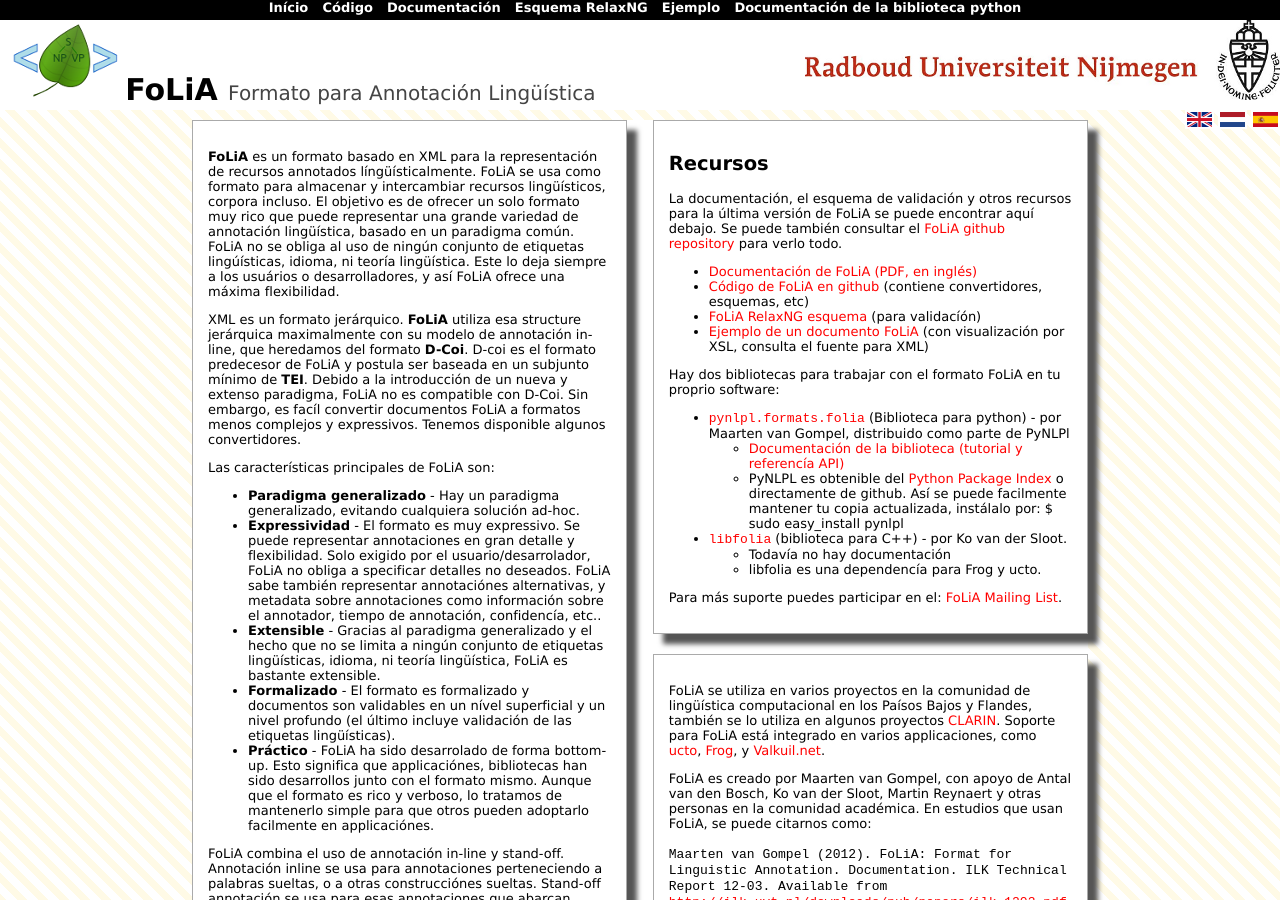
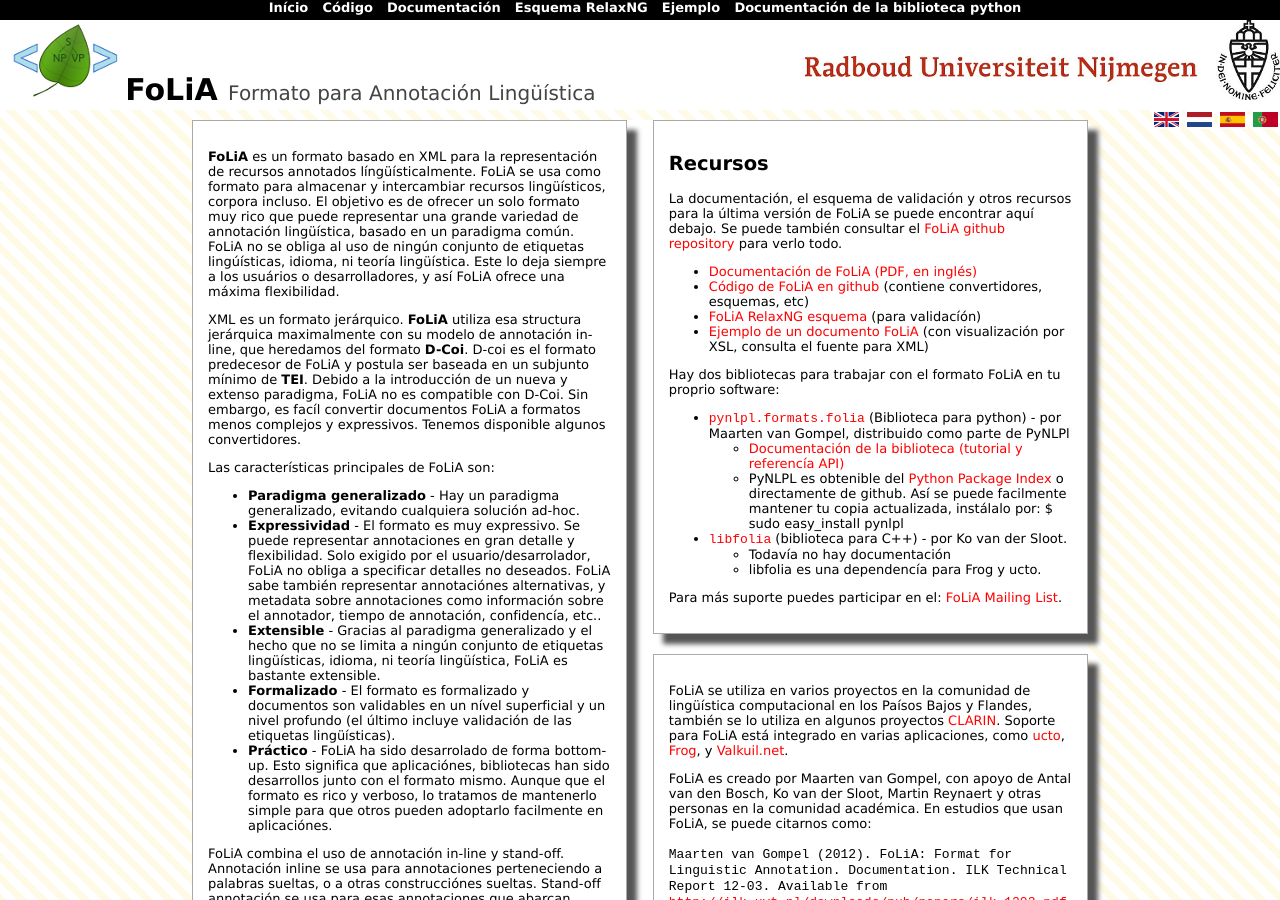
Before and after one commit to proycon/folia, a Jekyll site: the page built from index.es.html, in a window 1280 px wide and 900 px high. Built offline with Jekyll 4.4.1, drawn with Linux system fonts in a browser that asks for light colours.

Commit message:
added portuguese

```diff
--- a/_layouts/ilkng.html
+++ b/_layouts/ilkng.html
@@ -35,7 +35,7 @@
     </div>
 
 	<div id="langbox">
-		<a href="index.html"><img src="style/en.png" alt="English" title="Engels" /></a> <a href="index.nl.html"><img src="style/nl.png" alt="Nederlands" title="Nederlands" /></a> <a href="index.es.html"><img src="style/es.png" alt="Español" title="Español" /></a>
+		<a href="index.html"><img src="style/en.png" alt="English" title="Engels" /></a> <a href="index.nl.html"><img src="style/nl.png" alt="Nederlands" title="Nederlands" /></a> <a href="index.es.html"><img src="style/es.png" alt="Español" title="Español" />  <a href="index.pt.html"><img src="style/pt.png" alt="Português" title="Português" /></a>
 	</div>
 
 	<div id="content">
--- a/index.es.html
+++ b/index.es.html
@@ -3,7 +3,7 @@
 title: FoLiA
 subtitle: Formato para Annotación Lingüística
 keywords: folia, formato para annotación lingüística, xml, tei, d-coi, clarin
-description: FoLiA</strong> es un formato basado en XML para la representación de recursos annotados língüísticalmente.  El objetivo es de ofrecer un solo formato muy rico que puede representar una grande variedad de annotación lingüística, basado en un paradigma común.
+description: FoLiA es un formato basado en XML para la representación de recursos annotados língüísticalmente.  El objetivo es de ofrecer un solo formato muy rico que puede representar una grande variedad de annotación lingüística, basado en un paradigma común.
 lang: es
 homelabel: Início
 sourcelabel: Código
@@ -18,7 +18,7 @@
 <p><strong>FoLiA</strong> es un formato basado en XML para la representación de recursos annotados língüísticalmente. FoLiA se usa como formato para almacenar y intercambiar recursos lingüísticos, corpora incluso. El objetivo es de ofrecer un solo formato muy rico que puede representar una grande variedad de annotación lingüística, basado en un paradigma común. FoLiA no se obliga al uso de ningún conjunto de etiquetas lingúísticas, idioma, ni teoría lingüística. Este lo deja siempre a los usuários o desarrolladores, y así FoLiA ofrece una máxima flexibilidad.</p>
 
 
-<p>XML es un formato jerárquico. <strong>FoLiA</strong> utiliza esa structure jerárquica maximalmente con su modelo de annotación <emph>in-line</emph>, que heredamos del formato <strong>D-Coi</strong>. D-coi es el formato predecesor de FoLiA y postula ser baseada en un subjunto mínimo de <strong>TEI</strong>. Debido a la introducción de un nueva y extenso paradigma, FoLiA no es compatible con D-Coi. Sin embargo, es facíl convertir documentos FoLiA a formatos menos complejos y expressivos. Tenemos disponible algunos convertidores.</p>
+<p>XML es un formato jerárquico. <strong>FoLiA</strong> utiliza esa structura jerárquica maximalmente con su modelo de annotación <emph>in-line</emph>, que heredamos del formato <strong>D-Coi</strong>. D-coi es el formato predecesor de FoLiA y postula ser baseada en un subjunto mínimo de <strong>TEI</strong>. Debido a la introducción de un nueva y extenso paradigma, FoLiA no es compatible con D-Coi. Sin embargo, es facíl convertir documentos FoLiA a formatos menos complejos y expressivos. Tenemos disponible algunos convertidores.</p>
 
 <p>Las características principales de FoLiA son:</p>
 
@@ -27,7 +27,7 @@
 <li><strong>Expressividad</strong> - El formato es muy expressivo. Se puede representar annotaciones en gran detalle y flexibilidad. Solo exigido por el usuario/desarrolador, FoLiA no obliga a specificar detalles no deseados. FoLiA sabe también representar annotaciónes alternativas, y metadata sobre annotaciones como información sobre el annotador, tiempo de annotación, confidencía, etc..</li>
 <li><strong>Extensible</strong> - Gracias al paradigma generalizado y el hecho que no se limita a ningún conjunto de etiquetas lingüísticas, idioma, ni teoría lingüística, FoLiA es bastante extensible. </li>
 <li><strong>Formalizado</strong> - El formato es formalizado y documentos son validables en un nível superficial y un nivel profundo (el último incluye validación de las etiquetas lingüísticas).</li>
-<li><strong>Práctico</strong> - FoLiA ha sido desarrolado de forma <emph>bottom-up</emph>. Esto significa que applicaciónes, bibliotecas han sido desarrollos junto con el formato mismo. Aunque que el formato es rico y verboso, lo tratamos de mantenerlo simple para que otros pueden adoptarlo facilmente en applicaciónes.</li>
+<li><strong>Práctico</strong> - FoLiA ha sido desarrolado de forma <emph>bottom-up</emph>. Esto significa que aplicaciónes, bibliotecas han sido desarrollos junto con el formato mismo. Aunque que el formato es rico y verboso, lo tratamos de mantenerlo simple para que otros pueden adoptarlo facilmente en aplicaciónes.</li>
 </ul>
 
 <p>
@@ -74,7 +74,7 @@
 
 <div class="rightbox">
 
-<p>FoLiA se utiliza en varios proyectos en la comunidad de lingüística computacional en los Paísos Bajos y Flandes, también se lo utiliza en algunos proyectos <a href="http://www.clarin.eu">CLARIN</a>. Soporte para FoLiA está integrado en varios applicaciones, como <a href="http://ilk.uvt.nl/ucto">ucto</a>, <a href="http://ilk.uvt.nl/frog">Frog</a>, y <a href="http://valkuil.net">Valkuil.net</a>.</p>
+<p>FoLiA se utiliza en varios proyectos en la comunidad de lingüística computacional en los Paísos Bajos y Flandes, también se lo utiliza en algunos proyectos <a href="http://www.clarin.eu">CLARIN</a>. Soporte para FoLiA está integrado en varias aplicaciones, como <a href="http://ilk.uvt.nl/ucto">ucto</a>, <a href="http://ilk.uvt.nl/frog">Frog</a>, y <a href="http://valkuil.net">Valkuil.net</a>.</p>
 
 <p>FoLiA es creado por Maarten van Gompel, con apoyo de Antal van den Bosch, Ko van der Sloot, Martin Reynaert y otras personas en la comunidad académica. En estudios que usan FoLiA, se puede citarnos como:
 </br></br>
```
Also changed, not shown: index.pt.html (added, +91 -0 lines).
